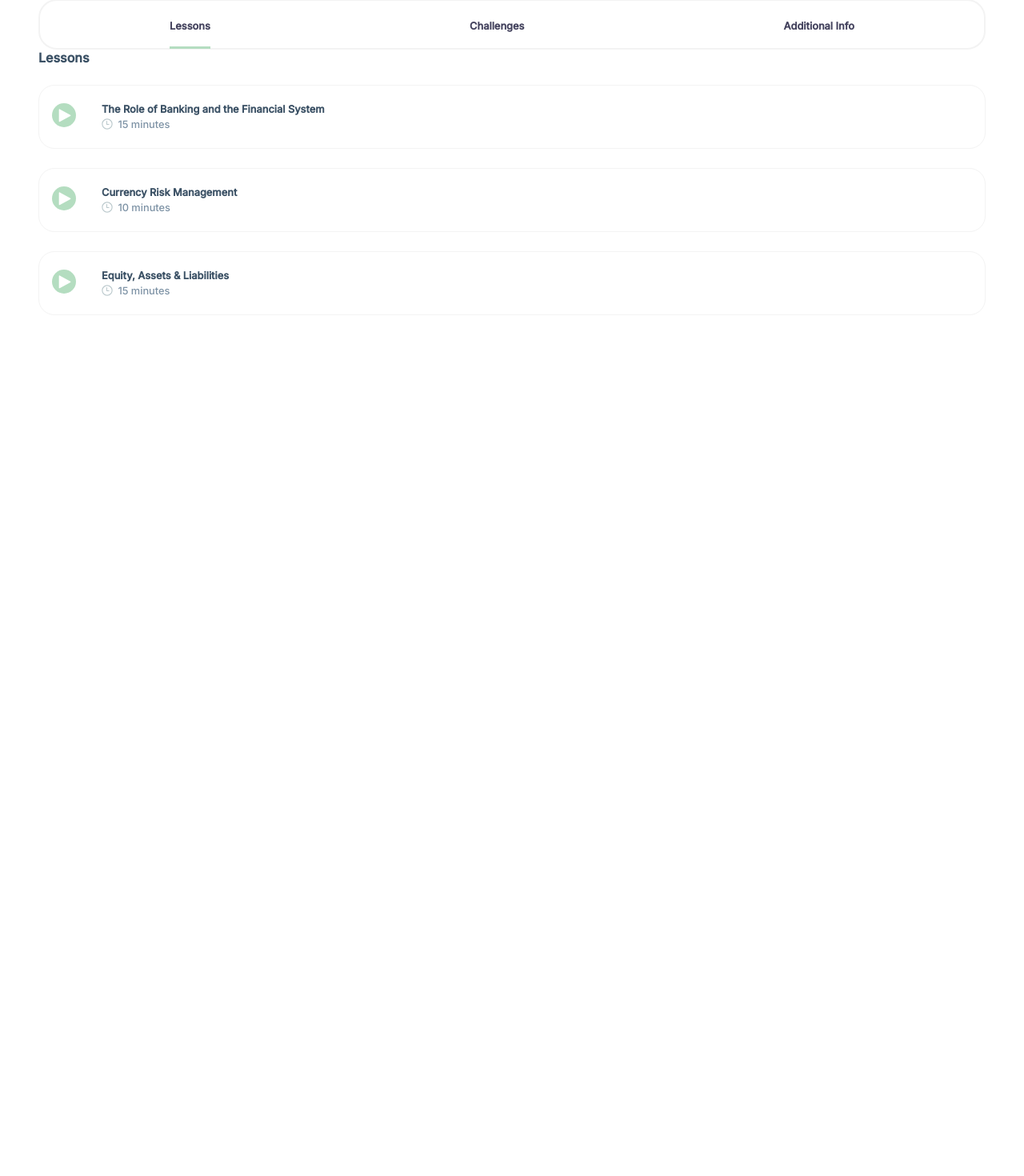
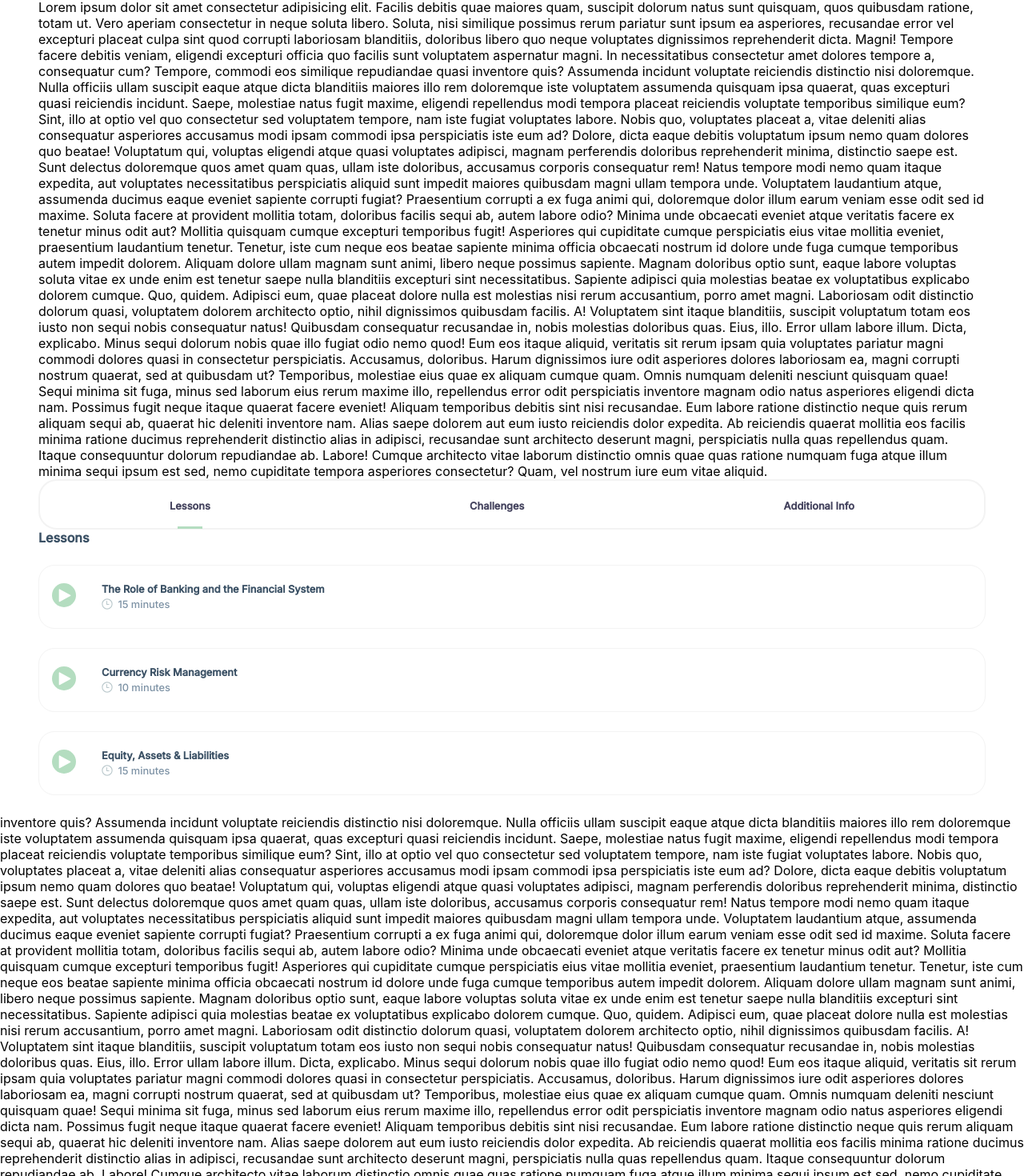
Before and after one commit to ecf123/ecf-fe-prototype, a React (Create React App) app: page /courses/1 in a window 1280 px wide. Shown: the part 17-1487 px from the top of the page at 80% size. Before the commit the page ends 800 px from the top, so only its background shows below. Built offline with nearby package versions, Linux system fonts and the light colour scheme.

Commit message:
styled underline and made menu bar sticky

```diff
--- a/src/components/CourseOverviewListItem/CourseOverviewListItem.jsx
+++ b/src/components/CourseOverviewListItem/CourseOverviewListItem.jsx
@@ -24,11 +24,13 @@ const CourseOverviewListItem = ({ title, duration, id, category, type }) => {
   };
 
   const setPath = () => {
-    if (category === "lesson") {
-      return "/lesson/" + id;
-    } else if (category === "challenge") {
-      return "/challenge/" + id;
+    if (category === "lessons") {
+      return `/lesson/${id}`;
+    } else if (category === "challenges") {
+      return `/challenge/${id}`;
     } else if (category === "additional") {
+      return "/";
+    } else {
       return "/";
     }
   };
--- a/src/components/MenuBar/MenuBar.scss
+++ b/src/components/MenuBar/MenuBar.scss
@@ -3,22 +3,32 @@
   display: flex;
   justify-content: space-around;
   align-items: center;
+  position: sticky;
   border: 2px solid #f3f3f3;
   border-radius: 23px;
   height: 63px;
+  background-color: $white-color;
+  width: 100%;
   &__link {
     font-size: $font-size-extra-small;
     font-weight: $font-weight-bold;
     font-family: $secondary-font-family;
     color: #44435e;
     margin: 0.5em;
+    width: 80px;
   }
 }
 
 .active {
-  //   text-decoration: underline;
-  //   text-decoration-color: $primary-color-green;
-  //   text-decoration-line: underline;
-  border-bottom: 3px $primary-color-green solid;
+  border-bottom: 3px solid transparent;
+  border-image: linear-gradient(
+    to right,
+    transparent 20%,
+    $primary-color-green 20%,
+    $primary-color-green 80%,
+    transparent 80%,
+    transparent 100%
+  );
+  border-image-slice: 1;
   padding-bottom: 18px;
 }
--- a/src/containers/CourseOverview/CourseOverview.jsx
+++ b/src/containers/CourseOverview/CourseOverview.jsx
@@ -19,9 +19,76 @@ const CourseOverview = () => {
   return (
     <div className="course-overview">
       <div className="course-overview__content">
-        <div
-          className="course-overview__filters"
-        >
+        <p>
+          Lorem ipsum dolor sit amet consectetur adipisicing elit. Facilis
+          debitis quae maiores quam, suscipit dolorum natus sunt quisquam, quos
+          quibusdam ratione, totam ut. Vero aperiam consectetur in neque soluta
+          libero. Soluta, nisi similique possimus rerum pariatur sunt ipsum ea
+          asperiores, recusandae error vel excepturi placeat culpa sint quod
+          corrupti laboriosam blanditiis, doloribus libero quo neque voluptates
+          dignissimos reprehenderit dicta. Magni! Tempore facere debitis veniam,
+          eligendi excepturi officia quo facilis sunt voluptatem aspernatur
+          magni. In necessitatibus consectetur amet dolores tempore a,
+          consequatur cum? Tempore, commodi eos similique repudiandae quasi
+          inventore quis? Assumenda incidunt voluptate reiciendis distinctio
+          nisi doloremque. Nulla officiis ullam suscipit eaque atque dicta
+          blanditiis maiores illo rem doloremque iste voluptatem assumenda
+          quisquam ipsa quaerat, quas excepturi quasi reiciendis incidunt.
+          Saepe, molestiae natus fugit maxime, eligendi repellendus modi tempora
+          placeat reiciendis voluptate temporibus similique eum? Sint, illo at
+          optio vel quo consectetur sed voluptatem tempore, nam iste fugiat
+          voluptates labore. Nobis quo, voluptates placeat a, vitae deleniti
+          alias consequatur asperiores accusamus modi ipsam commodi ipsa
+          perspiciatis iste eum ad? Dolore, dicta eaque debitis voluptatum ipsum
+          nemo quam dolores quo beatae! Voluptatum qui, voluptas eligendi atque
+          quasi voluptates adipisci, magnam perferendis doloribus reprehenderit
+          minima, distinctio saepe est. Sunt delectus doloremque quos amet quam
+          quas, ullam iste doloribus, accusamus corporis consequatur rem! Natus
+          tempore modi nemo quam itaque expedita, aut voluptates necessitatibus
+          perspiciatis aliquid sunt impedit maiores quibusdam magni ullam
+          tempora unde. Voluptatem laudantium atque, assumenda ducimus eaque
+          eveniet sapiente corrupti fugiat? Praesentium corrupti a ex fuga animi
+          qui, doloremque dolor illum earum veniam esse odit sed id maxime.
+          Soluta facere at provident mollitia totam, doloribus facilis sequi ab,
+          autem labore odio? Minima unde obcaecati eveniet atque veritatis
+          facere ex tenetur minus odit aut? Mollitia quisquam cumque excepturi
+          temporibus fugit! Asperiores qui cupiditate cumque perspiciatis eius
+          vitae mollitia eveniet, praesentium laudantium tenetur. Tenetur, iste
+          cum neque eos beatae sapiente minima officia obcaecati nostrum id
+          dolore unde fuga cumque temporibus autem impedit dolorem. Aliquam
+          dolore ullam magnam sunt animi, libero neque possimus sapiente. Magnam
+          doloribus optio sunt, eaque labore voluptas soluta vitae ex unde enim
+          est tenetur saepe nulla blanditiis excepturi sint necessitatibus.
+          Sapiente adipisci quia molestias beatae ex voluptatibus explicabo
+          dolorem cumque. Quo, quidem. Adipisci eum, quae placeat dolore nulla
+          est molestias nisi rerum accusantium, porro amet magni. Laboriosam
+          odit distinctio dolorum quasi, voluptatem dolorem architecto optio,
+          nihil dignissimos quibusdam facilis. A! Voluptatem sint itaque
+          blanditiis, suscipit voluptatum totam eos iusto non sequi nobis
+          consequatur natus! Quibusdam consequatur recusandae in, nobis
+          molestias doloribus quas. Eius, illo. Error ullam labore illum. Dicta,
+          explicabo. Minus sequi dolorum nobis quae illo fugiat odio nemo quod!
+          Eum eos itaque aliquid, veritatis sit rerum ipsam quia voluptates
+          pariatur magni commodi dolores quasi in consectetur perspiciatis.
+          Accusamus, doloribus. Harum dignissimos iure odit asperiores dolores
+          laboriosam ea, magni corrupti nostrum quaerat, sed at quibusdam ut?
+          Temporibus, molestiae eius quae ex aliquam cumque quam. Omnis numquam
+          deleniti nesciunt quisquam quae! Sequi minima sit fuga, minus sed
+          laborum eius rerum maxime illo, repellendus error odit perspiciatis
+          inventore magnam odio natus asperiores eligendi dicta nam. Possimus
+          fugit neque itaque quaerat facere eveniet! Aliquam temporibus debitis
+          sint nisi recusandae. Eum labore ratione distinctio neque quis rerum
+          aliquam sequi ab, quaerat hic deleniti inventore nam. Alias saepe
+          dolorem aut eum iusto reiciendis dolor expedita. Ab reiciendis quaerat
+          mollitia eos facilis minima ratione ducimus reprehenderit distinctio
+          alias in adipisci, recusandae sunt architecto deserunt magni,
+          perspiciatis nulla quas repellendus quam. Itaque consequuntur dolorum
+          repudiandae ab. Labore! Cumque architecto vitae laborum distinctio
+          omnis quae quas ratione numquam fuga atque illum minima sequi ipsum
+          est sed, nemo cupiditate tempora asperiores consectetur? Quam, vel
+          nostrum iure eum vitae aliquid.
+        </p>
+        <div className="course-overview__filters">
           <MenuBar
             link1="Lessons"
             link2="Challenges"
@@ -40,6 +107,65 @@ const CourseOverview = () => {
           />
         </div>
       </div>
+      <p>
+        {" "}
+        inventore quis? Assumenda incidunt voluptate reiciendis distinctio nisi
+        doloremque. Nulla officiis ullam suscipit eaque atque dicta blanditiis
+        maiores illo rem doloremque iste voluptatem assumenda quisquam ipsa
+        quaerat, quas excepturi quasi reiciendis incidunt. Saepe, molestiae
+        natus fugit maxime, eligendi repellendus modi tempora placeat reiciendis
+        voluptate temporibus similique eum? Sint, illo at optio vel quo
+        consectetur sed voluptatem tempore, nam iste fugiat voluptates labore.
+        Nobis quo, voluptates placeat a, vitae deleniti alias consequatur
+        asperiores accusamus modi ipsam commodi ipsa perspiciatis iste eum ad?
+        Dolore, dicta eaque debitis voluptatum ipsum nemo quam dolores quo
+        beatae! Voluptatum qui, voluptas eligendi atque quasi voluptates
+        adipisci, magnam perferendis doloribus reprehenderit minima, distinctio
+        saepe est. Sunt delectus doloremque quos amet quam quas, ullam iste
+        doloribus, accusamus corporis consequatur rem! Natus tempore modi nemo
+        quam itaque expedita, aut voluptates necessitatibus perspiciatis aliquid
+        sunt impedit maiores quibusdam magni ullam tempora unde. Voluptatem
+        laudantium atque, assumenda ducimus eaque eveniet sapiente corrupti
+        fugiat? Praesentium corrupti a ex fuga animi qui, doloremque dolor illum
+        earum veniam esse odit sed id maxime. Soluta facere at provident
+        mollitia totam, doloribus facilis sequi ab, autem labore odio? Minima
+        unde obcaecati eveniet atque veritatis facere ex tenetur minus odit aut?
+        Mollitia quisquam cumque excepturi temporibus fugit! Asperiores qui
+        cupiditate cumque perspiciatis eius vitae mollitia eveniet, praesentium
+        laudantium tenetur. Tenetur, iste cum neque eos beatae sapiente minima
+        officia obcaecati nostrum id dolore unde fuga cumque temporibus autem
+        impedit dolorem. Aliquam dolore ullam magnam sunt animi, libero neque
+        possimus sapiente. Magnam doloribus optio sunt, eaque labore voluptas
+        soluta vitae ex unde enim est tenetur saepe nulla blanditiis excepturi
+        sint necessitatibus. Sapiente adipisci quia molestias beatae ex
+        voluptatibus explicabo dolorem cumque. Quo, quidem. Adipisci eum, quae
+        placeat dolore nulla est molestias nisi rerum accusantium, porro amet
+        magni. Laboriosam odit distinctio dolorum quasi, voluptatem dolorem
+        architecto optio, nihil dignissimos quibusdam facilis. A! Voluptatem
+        sint itaque blanditiis, suscipit voluptatum totam eos iusto non sequi
+        nobis consequatur natus! Quibusdam consequatur recusandae in, nobis
+        molestias doloribus quas. Eius, illo. Error ullam labore illum. Dicta,
+        explicabo. Minus sequi dolorum nobis quae illo fugiat odio nemo quod!
+        Eum eos itaque aliquid, veritatis sit rerum ipsam quia voluptates
+        pariatur magni commodi dolores quasi in consectetur perspiciatis.
+        Accusamus, doloribus. Harum dignissimos iure odit asperiores dolores
+        laboriosam ea, magni corrupti nostrum quaerat, sed at quibusdam ut?
+        Temporibus, molestiae eius quae ex aliquam cumque quam. Omnis numquam
+        deleniti nesciunt quisquam quae! Sequi minima sit fuga, minus sed
+        laborum eius rerum maxime illo, repellendus error odit perspiciatis
+        inventore magnam odio natus asperiores eligendi dicta nam. Possimus
+        fugit neque itaque quaerat facere eveniet! Aliquam temporibus debitis
+        sint nisi recusandae. Eum labore ratione distinctio neque quis rerum
+        aliquam sequi ab, quaerat hic deleniti inventore nam. Alias saepe
+        dolorem aut eum iusto reiciendis dolor expedita. Ab reiciendis quaerat
+        mollitia eos facilis minima ratione ducimus reprehenderit distinctio
+        alias in adipisci, recusandae sunt architecto deserunt magni,
+        perspiciatis nulla quas repellendus quam. Itaque consequuntur dolorum
+        repudiandae ab. Labore! Cumque architecto vitae laborum distinctio omnis
+        quae quas ratione numquam fuga atque illum minima sequi ipsum est sed,
+        nemo cupiditate tempora asperiores consectetur? Quam, vel nostrum iure
+        eum vitae aliquid.
+      </p>
     </div>
   );
 };
--- a/src/containers/CourseOverview/CourseOverview.scss
+++ b/src/containers/CourseOverview/CourseOverview.scss
@@ -1,6 +1,12 @@
 @use "../../assets/sass/variables" as *;
 
 .course-overview {
+  overflow: clip;
+  &__filters {
+    position: sticky;
+    top: 0;
+    background-color: $white-color;
+  }
   &__content {
     margin: 1em 3em;
   }
--- a/src/containers/CourseOverviewList/CourseOverviewList.jsx
+++ b/src/containers/CourseOverviewList/CourseOverviewList.jsx
@@ -7,7 +7,6 @@ import "./CourseOverviewList.scss";
 
 const CourseOverviewList = ({ title, category }) => {
   const challengeJSX = challengeData.map((item, index) => {
-
     return (
       <CourseOverviewListItem
         id={index}
@@ -47,7 +46,9 @@ const CourseOverviewList = ({ title, category }) => {
 
   return (
     <div>
-      <h1 data-testid="course-list-heading" className="list-container__title">{title}</h1>
+      <h1 data-testid="course-list-heading" className="list-container__title">
+        {title}
+      </h1>
       <div data-testid="course-list-items">{displayJSX()}</div>
     </div>
   );
```
